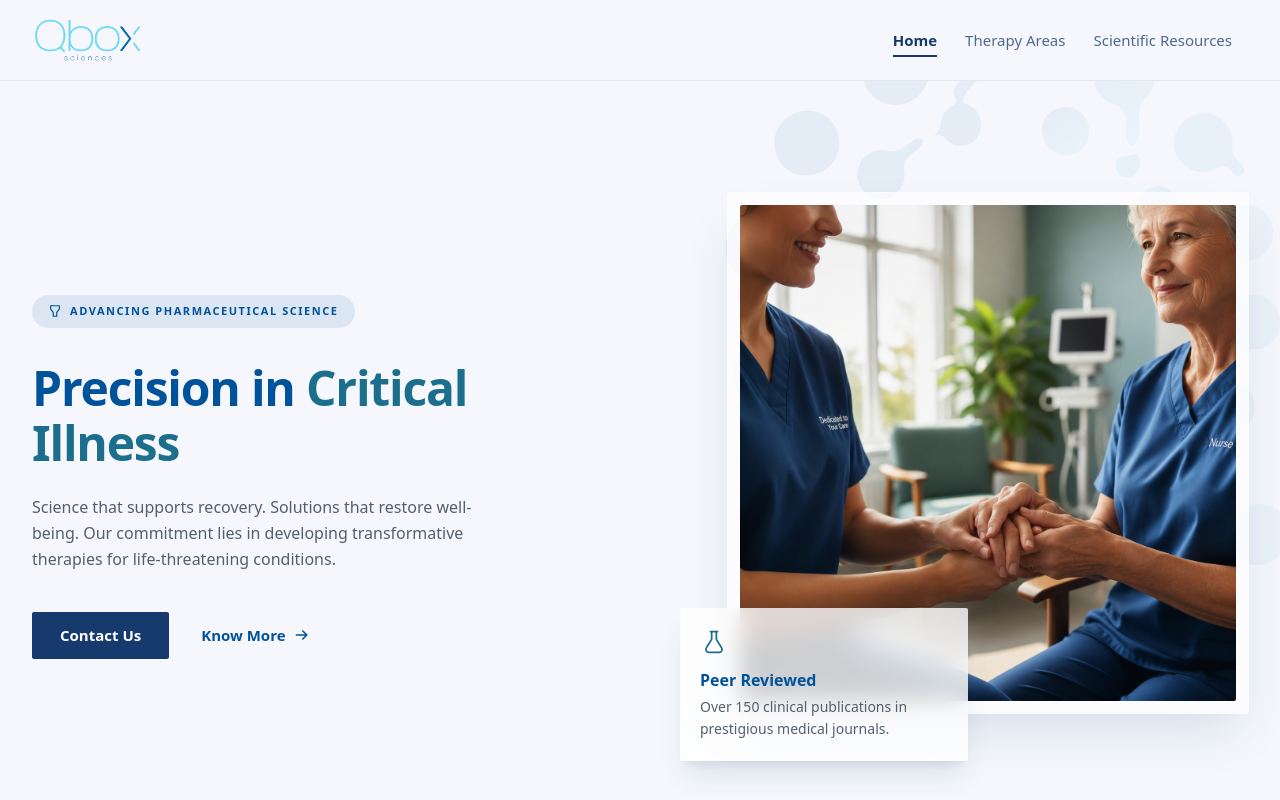
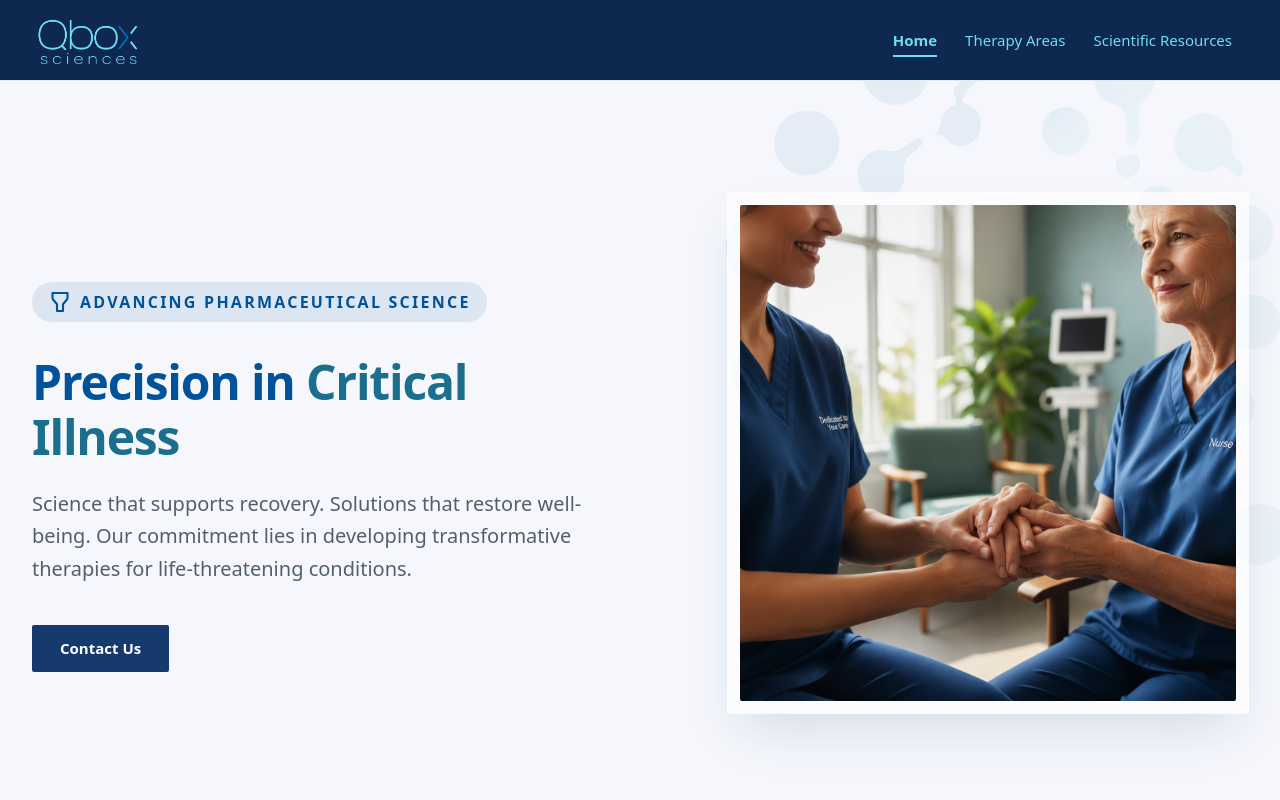
Before and after one commit to Abishek-Bose/Qbox_Sciences, a Next.js app: page / in a window 1280 px wide. Shown: the top 800 px of the page. Built offline with nearby package versions, Linux system fonts and the light colour scheme.

Commit message:
nav + hero updated

```diff
--- a/src/app/(frontend)/page.tsx
+++ b/src/app/(frontend)/page.tsx
@@ -23,14 +23,9 @@ export default function HomePage() {
         titleAccent="Critical Illness"
         description="Science that supports recovery. Solutions that restore well-being. Our commitment lies in developing transformative therapies for life-threatening conditions."
         primaryCta={{ label: 'Contact Us', href: '/contact' }}
-        secondaryCta={{ label: 'Know More', href: '/science' }}
         image={{
           src: '/images/hero.png',
           alt: 'A nurse holding the hands of an older patient in a bright clinical room',
-        }}
-        credential={{
-          title: 'Peer Reviewed',
-          body: 'Over 150 clinical publications in prestigious medical journals.',
         }}
       />
 
--- a/src/components/Hero/index.tsx
+++ b/src/components/Hero/index.tsx
@@ -17,7 +17,6 @@ export type HeroProps = {
   titleAccent: string
   description: string
   primaryCta: CTA
-  secondaryCta?: CTA
   image: {
     src: string
     alt: string
@@ -35,7 +34,6 @@ export const Hero: React.FC<HeroProps> = ({
   titleAccent,
   description,
   primaryCta,
-  secondaryCta,
   image,
   credential,
 }) => {
@@ -59,8 +57,8 @@ export const Hero: React.FC<HeroProps> = ({
         <div className="max-w-xl">
           {eyebrow && (
             <Reveal immediate>
-              <p className="inline-flex items-center gap-2 rounded-full bg-brand/10 px-4 py-2 text-[11px] font-semibold uppercase tracking-[0.14em] text-brand">
-                <svg aria-hidden="true" viewBox="0 0 16 16" fill="none" className="h-3.5 w-3.5">
+              <p className="inline-flex items-center gap-2 rounded-full bg-brand/10 px-4 py-2 text-base font-semibold uppercase tracking-[0.14em] text-brand">
+                <svg aria-hidden="true" viewBox="0 0 16 16" fill="none" className="h-6 w-6">
                   <path
                     d="M3 2h10v3.2a2 2 0 0 1-.5 1.3L10 9.5V14H6V9.5L3.5 6.5A2 2 0 0 1 3 5.2V2Z"
                     stroke="currentColor"
@@ -80,7 +78,7 @@ export const Hero: React.FC<HeroProps> = ({
           </Reveal>
 
           <Reveal immediate delay={0.16}>
-            <p className="mt-6 max-w-md text-base leading-relaxed text-ink-muted">{description}</p>
+            <p className="mt-6 max-w-2xl text-xl leading-relaxed text-ink-muted">{description}</p>
           </Reveal>
 
           <Reveal immediate delay={0.24} className="mt-10 flex flex-wrap items-center gap-4">
@@ -90,32 +88,6 @@ export const Hero: React.FC<HeroProps> = ({
             >
               {primaryCta.label}
             </Link>
-
-            {/* A text link, not a second button — the arrow carries it. Two solid
-                buttons side by side compete; one primary plus one quiet link
-                keeps the hierarchy clear. */}
-            {secondaryCta && (
-              <Link
-                href={secondaryCta.href}
-                className="group ml-4 inline-flex items-center gap-2 text-[15px] font-semibold text-brand transition-colors hover:text-brand-dark focus-visible:outline-2 focus-visible:outline-offset-4 focus-visible:outline-brand"
-              >
-                {secondaryCta.label}
-                <svg
-                  aria-hidden="true"
-                  viewBox="0 0 20 20"
-                  fill="none"
-                  className="h-4 w-4 transition-transform duration-200 group-hover:translate-x-1 motion-reduce:transition-none motion-reduce:group-hover:translate-x-0"
-                >
-                  <path
-                    d="M3 10h13M11 5l5 5-5 5"
-                    stroke="currentColor"
-                    strokeWidth="2"
-                    strokeLinecap="round"
-                    strokeLinejoin="round"
-                  />
-                </svg>
-              </Link>
-            )}
           </Reveal>
         </div>
 
--- a/src/components/Navbar/index.tsx
+++ b/src/components/Navbar/index.tsx
@@ -52,7 +52,7 @@ export const Navbar = () => {
     href === '/' ? pathname === '/' : pathname === href || pathname.startsWith(`${href}/`)
 
   return (
-    <header className="sticky top-0 z-50 border-b border-hairline bg-surface/95 backdrop-blur-sm">
+    <header className="sticky top-0 z-50 border-b border-hairline bg-navy-dark backdrop-blur-sm">
       {/* h-20 (80px): the logo is a stacked lockup — wordmark above "sciences" —
           and goes unreadable in a shorter bar. Keep in sync with the Hero's
           `calc(100svh-5rem)`. */}
@@ -60,7 +60,7 @@ export const Navbar = () => {
         <Link
           href="/"
           aria-label="Qbox Sciences — home"
-          className="inline-flex items-center rounded-card focus-visible:outline-2 focus-visible:outline-offset-4 focus-visible:outline-navy"
+          className="inline-flex items-center rounded-card focus-visible:outline-2 focus-visible:outline-offset-4 focus-visible:outline-teal"
         >
           {/*
             Declared at ~2x the rendered size (it displays 112x48 via h-12),
@@ -88,9 +88,9 @@ export const Navbar = () => {
                   <Link
                     href={href}
                     aria-current={active ? 'page' : undefined}
-                    className={`relative block py-1 text-[15px] transition-colors focus-visible:outline-2 focus-visible:outline-offset-4 focus-visible:outline-navy ${
-                      active ? 'font-semibold text-navy' : 'text-navy/75 hover:text-navy'
-                    } after:absolute after:inset-x-0 after:-bottom-0.5 after:h-0.5 after:origin-center after:bg-navy after:transition-transform ${
+                    className={`relative block py-1 text-[15px] transition-colors focus-visible:outline-2 focus-visible:outline-offset-4 focus-visible:outline-[#6FDBF5] ${
+                      active ? 'font-semibold text-[#6FDBF5]' : 'text-[#6FDBF5] hover:text-[#6FDBF5]'
+                    } after:absolute after:inset-x-0 after:-bottom-0.5 after:h-0.5 after:origin-center after:bg-[#6FDBF5] after:transition-transform ${
                       active ? 'after:scale-x-100' : 'after:scale-x-0 hover:after:scale-x-100'
                     }`}
                   >
@@ -109,7 +109,7 @@ export const Navbar = () => {
             aria-expanded={isOpen}
             aria-controls={menuId}
             aria-label={isOpen ? 'Close menu' : 'Open menu'}
-            className="-mr-2 flex h-11 w-11 items-center justify-center rounded-card text-navy transition-colors hover:bg-brand-light focus-visible:outline-2 focus-visible:outline-offset-2 focus-visible:outline-navy lg:hidden"
+            className="-mr-2 flex h-11 w-11 items-center justify-center rounded-card text-[#6FDBF5] transition-colors hover:bg-brand-light focus-visible:outline-2 focus-visible:outline-offset-2 focus-visible:outline-[#6FDBF5] lg:hidden"
           >
             <span aria-hidden="true" className="relative block h-4 w-6">
               {/* Three bars that fold into an X. Positions are absolute so the
@@ -155,8 +155,8 @@ export const Navbar = () => {
                     aria-current={active ? 'page' : undefined}
                     className={`block border-l-2 py-3 pl-4 text-base transition-colors ${
                       active
-                        ? 'border-navy bg-white font-semibold text-navy'
-                        : 'border-transparent text-navy/75 hover:border-navy hover:text-navy'
+                        ? 'border-[#6FDBF5] bg-white font-semibold text-[#6FDBF5]'
+                        : 'border-transparent text-[#6FDBF5] hover:border-[#6FDBF5] hover:text-[#6FDBF5]'
                     }`}
                   >
                     {label}
```
Also changed, not shown: public/images/logo.png, 1 other file (tests, documents, lock files or other folders).
